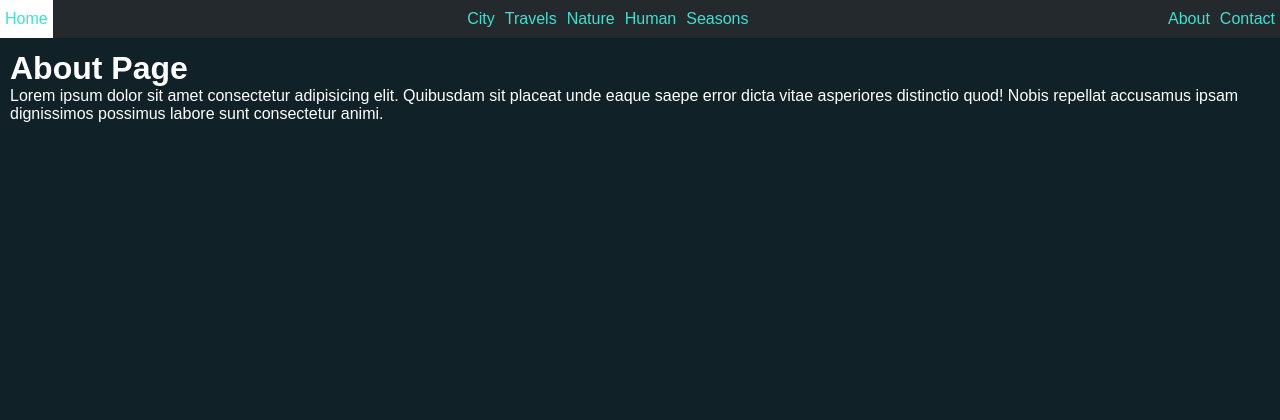
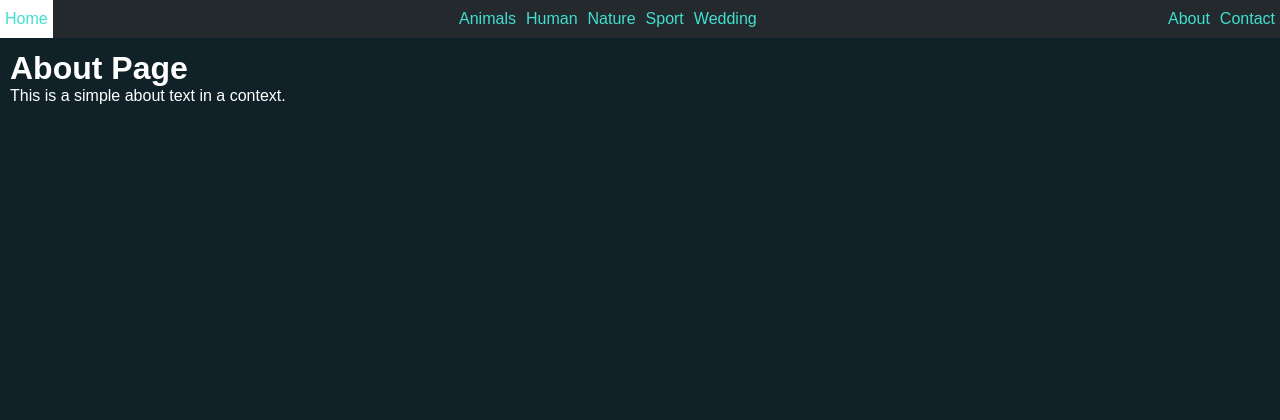
Before and after one commit to robertvari/Django-Core-1, a Django app: page /about/ in a window 1280 px wide. Shown: the top 420 px of the page. Run offline with Django 3.2, Linux system fonts and the light colour scheme; data comes from the database, SQL or seed files in the repository; both versions use the stored data as it was after the commit.

Commit message:
Categories modell and context processor.

```diff
--- /dev/null
+++ b/Pages/context_processors.py
@@ -0,0 +1,8 @@
+from Photos.models import Category
+
+def categories(request):
+    context = {
+        "categories": Category.objects.all().order_by("name")
+    }
+
+    return context
--- a/Pages/views.py
+++ b/Pages/views.py
@@ -1,11 +1,18 @@
 from django.shortcuts import render, HttpResponse
+
+from Photos.models import Category
 
 # Create your views here.
 def home(request):
     return render(request, 'home.html')
 
+
 def contact(request):
     return render(request, 'contact.html')
 
 def about(request):
-    return render(request, 'about.html')
+    context = {
+        "about": "This is a simple about text in a context."
+    }
+
+    return render(request, 'about.html', context)
--- a/Photographer/settings.py
+++ b/Photographer/settings.py
@@ -64,6 +64,8 @@ TEMPLATES = [
                 'django.template.context_processors.request',
                 'django.contrib.auth.context_processors.auth',
                 'django.contrib.messages.context_processors.messages',
+
+                'Pages.context_processors.categories',
             ],
         },
     },
--- a/templates/_navbar.html
+++ b/templates/_navbar.html
@@ -4,11 +4,9 @@
     </div>
 
     <div class="nav_item">
-        <a href="">City</a>
-        <a href="">Travels</a>
-        <a href="">Nature</a>
-        <a href="">Human</a>
-        <a href="">Seasons</a>
+        {% for item in categories %}
+            <a href="">{{ item }}</a>
+        {% endfor %}
     </div>
 
     <div class="nav_item">
--- a/templates/about.html
+++ b/templates/about.html
@@ -4,5 +4,5 @@
 
 {% block content %}
     <h1>About Page</h1>
-    <p>Lorem ipsum dolor sit amet consectetur adipisicing elit. Quibusdam sit placeat unde eaque saepe error dicta vitae asperiores distinctio quod! Nobis repellat accusamus ipsam dignissimos possimus labore sunt consectetur animi.</p>
+    <p>{{ about }}</p>
 {% endblock content %}
```
Also changed, not shown: db.sqlite3.
